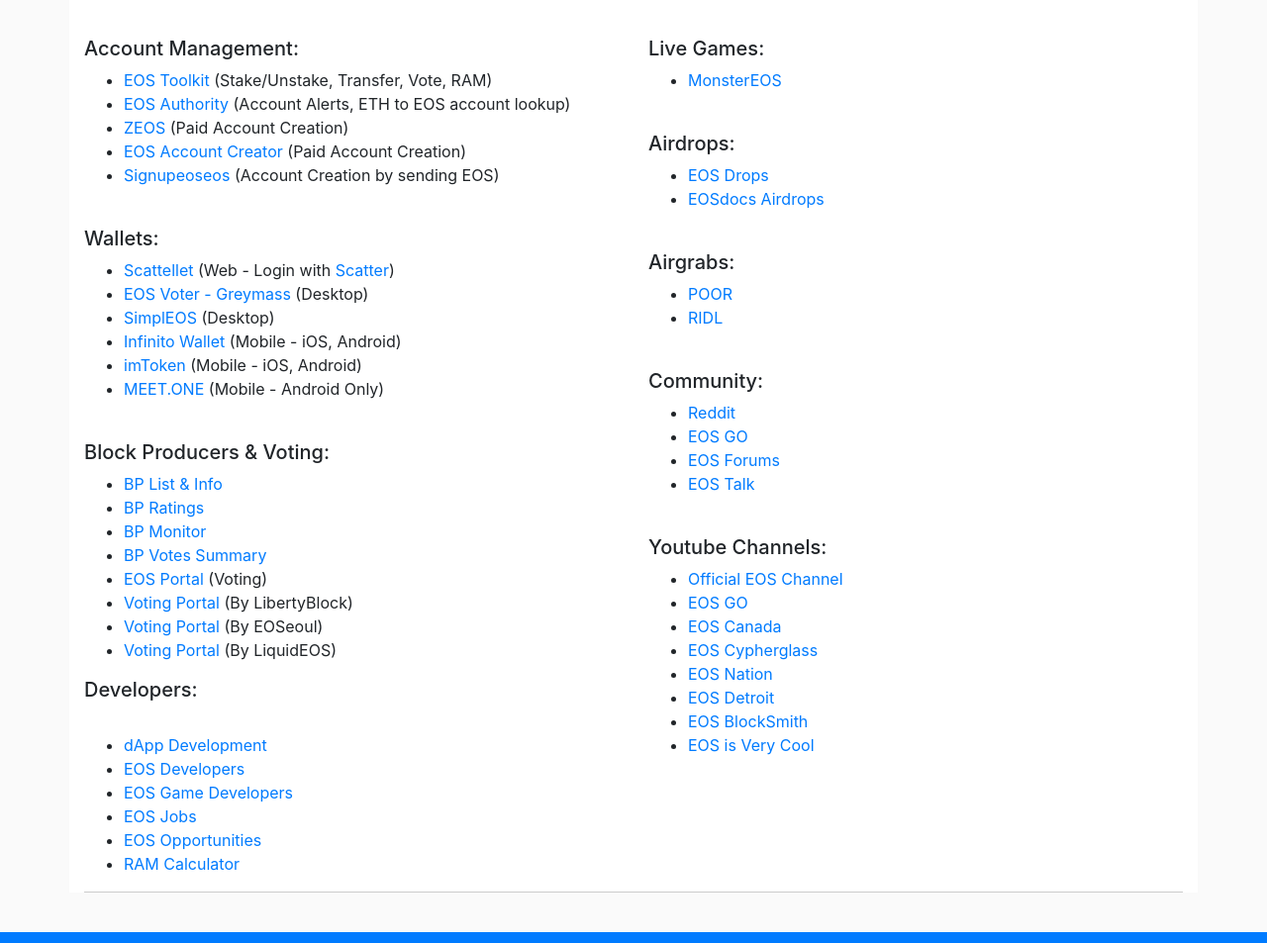
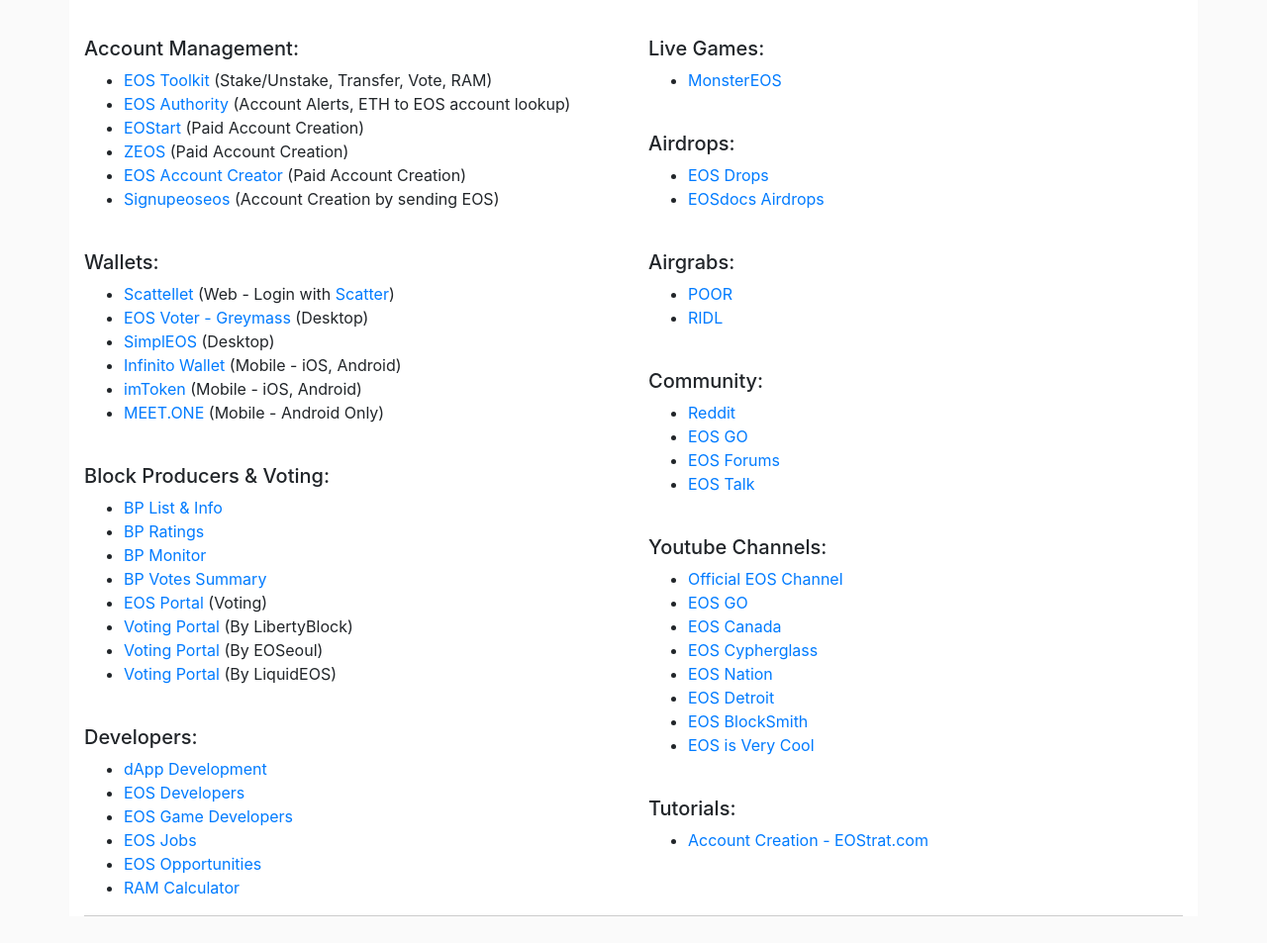
Before and after one commit to matarz/AllThingsEOS, a plain HTML site: page index.html in a window 1280 px wide. Shown: the part 477-1430 px from the top of the page at 99% size. Drawn offline with nearby package versions, Linux system fonts and the light colour scheme; a script that the page names is missing.

Commit message:
tutorials + github section

```diff
--- a/index.html
+++ b/index.html
@@ -50,8 +50,8 @@
         <h5>Account Management:</h5>
         <ul>
           <li><a href="https://eostoolkit.io/home">EOS Toolkit</a> (Stake/Unstake, Transfer, Vote, RAM)</li>
-
           <li><a href="https://eosauthority.com/">EOS Authority</a> (Account Alerts, ETH to EOS account lookup)</li>
+          <li><a href="https://www.eostart.com/">EOStart</a> (Paid Account Creation)</li>
           <li><a href="https://www.zeos.co">ZEOS</a> (Paid Account Creation)</li>
           <li><a href="https://eos-account-creator.com">EOS Account Creator</a> (Paid Account Creation)</li>
           <li><a href="https://medium.com/coinmonks/create-your-own-eos-account-easily-using-the-non-service-fee-dapp-signupeoseos-b15c5347f2fc">Signupeoseos</a> (Account Creation by sending EOS)</li>
@@ -78,8 +78,8 @@
           <li><a href="https://portal.eoseoul.io">Voting Portal</a> (By EOSeoul)</li>
           <li><a href="http://vote.liquideos.com/">Voting Portal</a> (By LiquidEOS)</li>
         </ul>
+        <br>
         <h5>Developers:</h5>
-        <br>
         <ul>
           <li><a href="https://www.eosdocs.io/dappdevelopment/">dApp Development</a></li>
           <li><a href="https://t.me/joinchat/EgOVjkPktgfUS3kt14FStw">EOS Developers</a></li>
@@ -142,6 +142,11 @@
           <li><a href="https://www.youtube.com/channel/UCv8GQ-4egiXgVn7RfWn0iRA">EOS is Very Cool</a></li>
         </ul>
         <br>
+        <h5>Tutorials:</h5>
+        <ul>
+          <li><a href="https://www.youtube.com/watch?v=ah5FZ_rxkck">Account Creation - EOStrat.com</a></li>
+        </ul>
+        <br>
       </div>
 
     </div>
```
